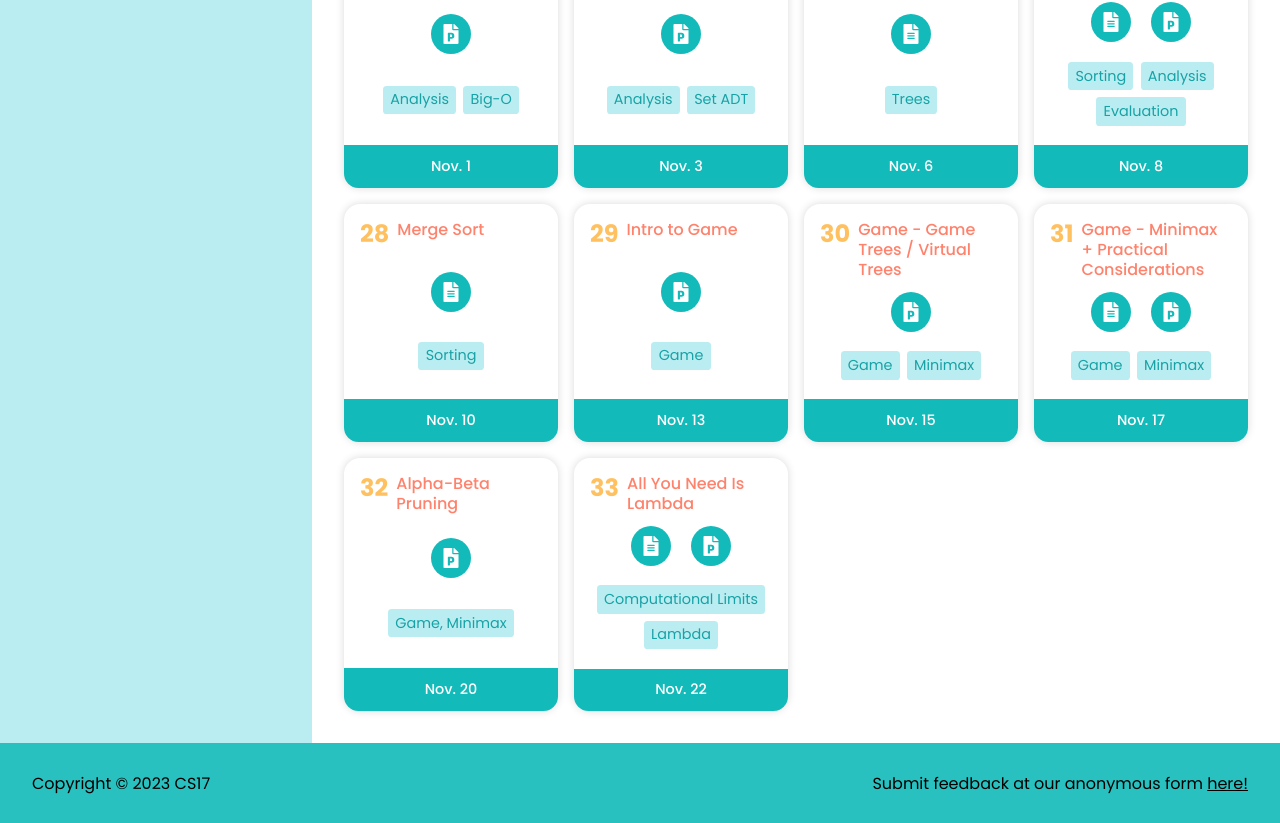
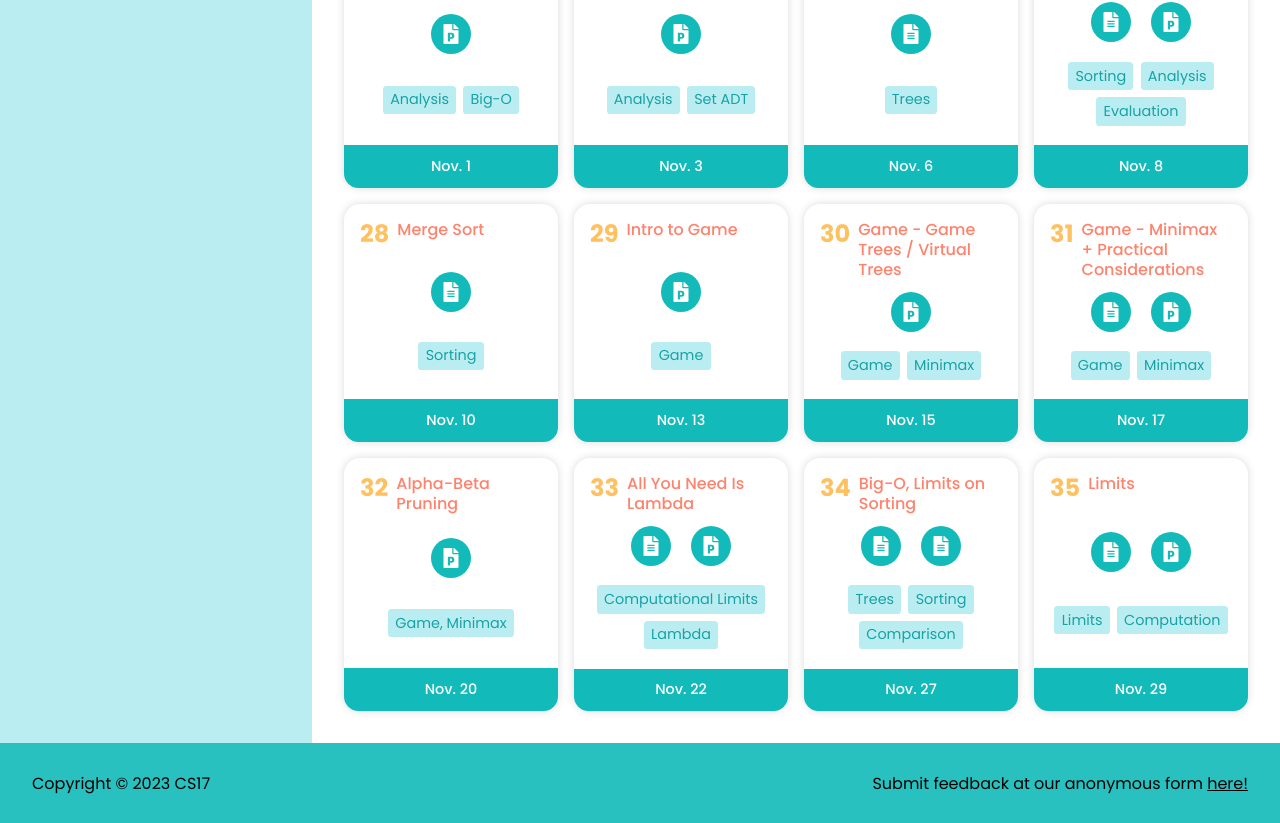
Before and after one commit to cs17-fall2023/cs17-fall2023.github.io, a React (Create React App) app: page /classes in a window 1280 px wide. Shown: the part 1885-2708 px from the top of the page. Built offline with nearby package versions, Linux system fonts and the light colour scheme.

Commit message:
notes 34 and 35

```diff
--- a/src/Info/Notes/Classes/Classes.js
+++ b/src/Info/Notes/Classes/Classes.js
@@ -311,24 +311,24 @@ const classes = [
 		],
 		tags: ["Computational Limits", "Lambda"]
 	},
-	// {
-	// 	number: 34, title: "Miscellany", outDate: "Nov. 28", active: false,
-	// 	links: [
-	// 		// { icon: <FaFileAlt/>, link: "", label: "Notes" },
-	// 		{ icon: <FaYoutube />, link: "https://brown.hosted.panopto.com/Panopto/Pages/Viewer.aspx?id=259a581c-84f6-4958-b570-af1000ecc7b1", label: "Recording" },
-	// 		{ icon: <FaFilePowerpoint />, link: "https://docs.google.com/presentation/d/1Vl7q0nc3xe7gY7z6rFbxr-4g7vW25lUK/edit?usp=sharing&ouid=102918815439366304366&rtpof=false&sd=false", label: "Slides" },
-	// 	],
-	// 	tags: []
-	// },
-	// {
-	// 	number: 35, title: "Stacks & Divide and Conquer", outDate: "Nov. 30", active: false,
-	// 	links: [
-	// 		// { icon: <FaFileAlt/>, link: "", label: "Notes" },
-	// 		{ icon: <FaYoutube />, link: "https://brown.hosted.panopto.com/Panopto/Pages/Viewer.aspx?id=8e62b3f2-5d58-4efa-9e8a-af1000ecc7d3", label: "Recording" },
-	// 		{ icon: <FaFilePowerpoint />, link: "https://docs.google.com/presentation/d/1gjgiOUSCS8TyHYh7j-nczImTieZLW4no/edit?usp=sharing&ouid=102918815439366304366&rtpof=false&sd=false", label: "Slides" },
-	// 	],
-	// 	tags: []
-	// },
+	{
+		number: 34, title: "Big-O, Limits on Sorting", outDate: "Nov. 27", active: true,
+		links: [
+			{ icon: <FaFileAlt/>, link: "https://drive.google.com/file/d/1JJJX4Y7GhxmGnwZMyCX57dWavftnz9iw/view?usp=sharing", label: "Notes" },
+			// { icon: <FaYoutube />, link: "https://brown.hosted.panopto.com/Panopto/Pages/Viewer.aspx?id=259a581c-84f6-4958-b570-af1000ecc7b1", label: "Recording" },
+			{ icon: <FaFileAlt/>, link: "https://drive.google.com/file/d/12PkwUPhgv6o0xUQ5jpSzlIssUDHWWtx8/view?usp=sharing", label: "Code" },
+		],
+		tags: ["Trees", "Sorting", "Comparison"]
+	},
+	{
+		number: 35, title: "Limits", outDate: "Nov. 29", active: true,
+		links: [
+			{ icon: <FaFileAlt/>, link: "https://drive.google.com/file/d/17OQWAM5TUosUWm9YoU5fv7VgFTMjYNoS/view?usp=sharing", label: "Notes" },
+			// { icon: <FaYoutube />, link: "https://brown.hosted.panopto.com/Panopto/Pages/Viewer.aspx?id=8e62b3f2-5d58-4efa-9e8a-af1000ecc7d3", label: "Recording" },
+			{ icon: <FaFilePowerpoint />, link: "https://docs.google.com/presentation/d/1GY1Xo-H-oyXXlOh_FNP2jH5eKKqimTMW/edit?usp=sharing&ouid=104062516653910080286&rtpof=true&sd=true", label: "Slides" },
+		],
+		tags: ["Limits", "Computation"]
+	},
 	// {
 	// 	number: 36, title: "Alternative Approach to Playing a Game", outDate: "Dec. 2", active: false,
 	// 	links: [
```
